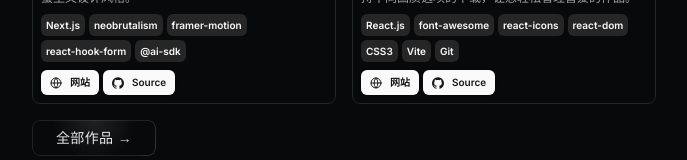
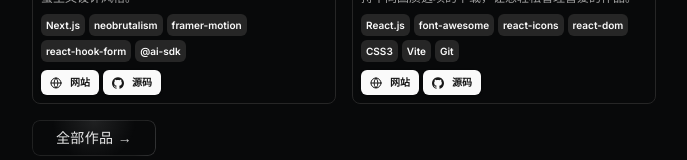
Before and after one commit to luzhenhua/luzhenhua.cn, a Next.js app: page / in a window 1280 px wide. Shown: the part 1952-2112 px from the top of the page, without its empty margins (296-983 px from the left). Built offline with nearby package versions, Linux system fonts and the light colour scheme; a web font is replaced by a local one.

Commit message:
resume(data): 更新Github

```diff
--- a/src/data/resume.tsx
+++ b/src/data/resume.tsx
@@ -174,7 +174,7 @@
           icon: <Icons.globe className="size-3" />,
         },
         {
-          type: "Source",
+          type: "源码",
           href: "https://github.com/hellokaton/namesage",
           icon: <Icons.github className="size-3" />,
         },
@@ -205,7 +205,7 @@
           icon: <Icons.globe className="size-3" />,
         },
         {
-          type: "Source",
+          type: "源码",
           href: "https://github.com/hellokaton/pixiv-helper",
           icon: <Icons.github className="size-3" />,
         },
```
